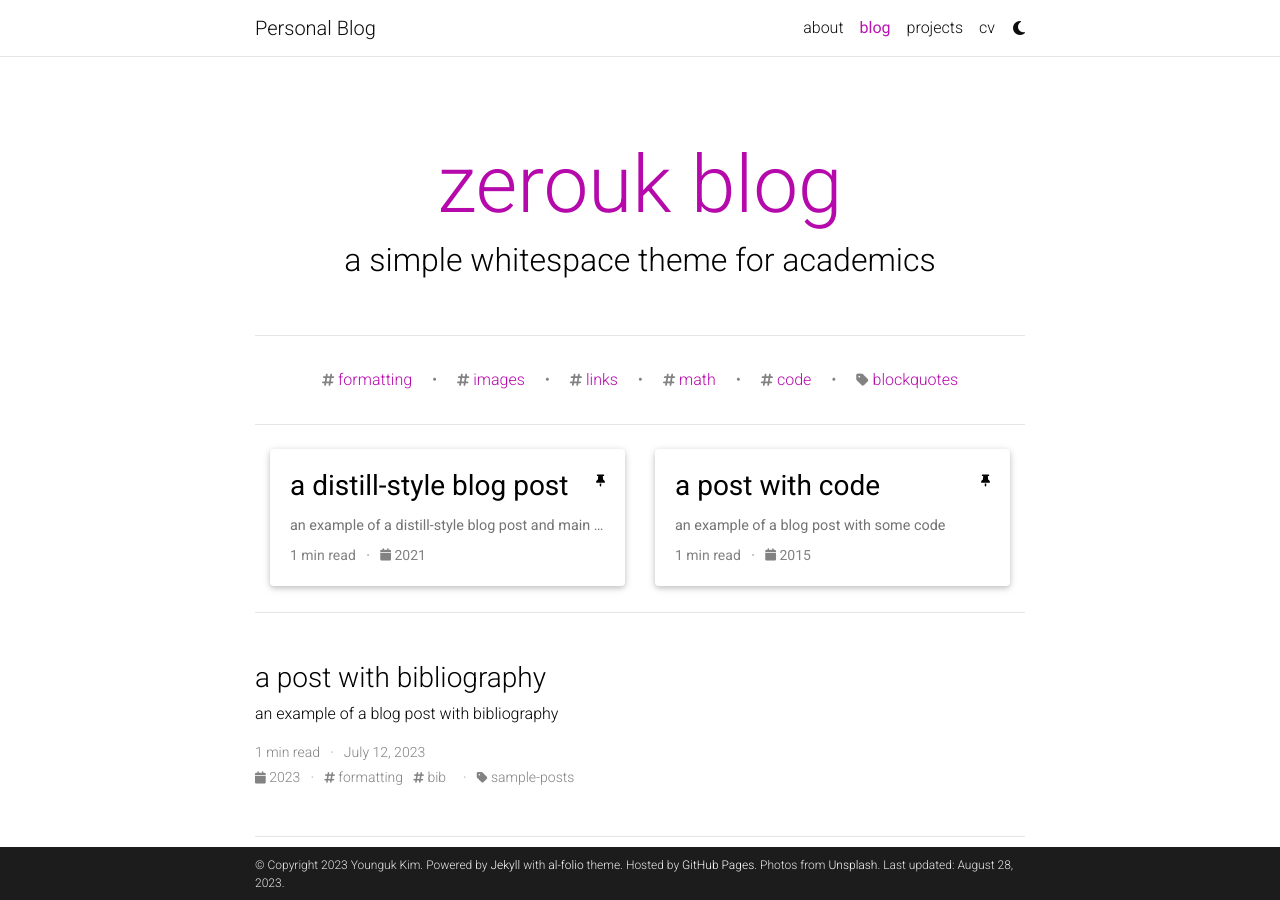
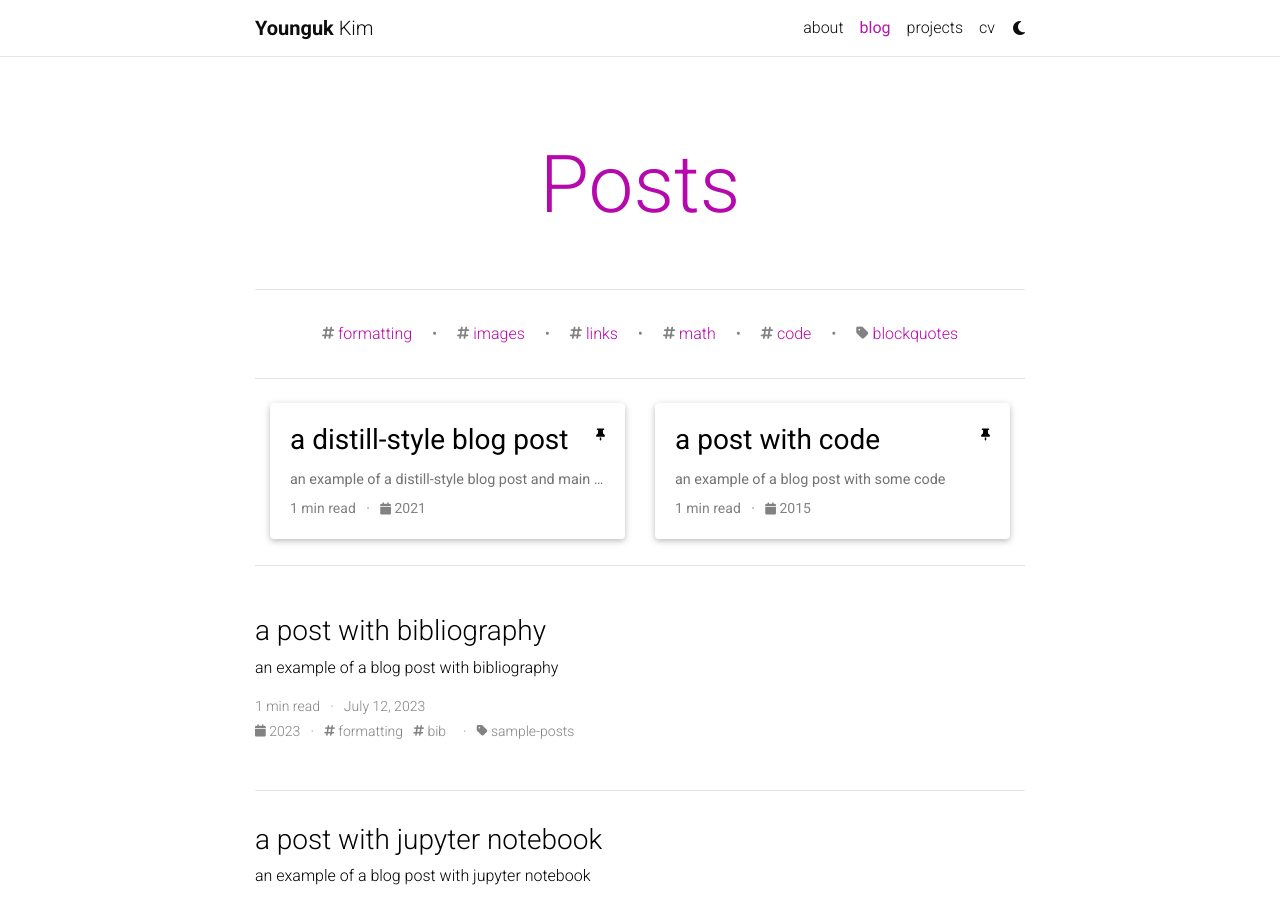
Before and after one commit to zerouk/zerouk.github.io, a Jekyll site: the page built from blog/index.html, in a window 1280 px wide and 900 px high. Built offline with Jekyll 4.4.1, drawn with Linux system fonts in a browser that asks for light colours; the list of posts is cut into pages by our own code; comment, search, counter and statistics services are not loaded; a style sheet for code colours, icons or effects is not loaded; some of the changed lines change nothing that is shown.

Commit message:
Update _config.yml

```diff
--- a/_config.yml
+++ b/_config.yml
@@ -2,7 +2,7 @@
 # Site settings
 # -----------------------------------------------------------------------------
 
-title: Personal Blog # the website title (if blank, full name will be used instead)
+title: blank # the website title (if blank, full name will be used instead)
 first_name: Younguk
 middle_name:
 last_name: Kim
@@ -52,7 +52,7 @@
 # -----------------------------------------------------------------------------
 
 navbar_fixed: true
-footer_fixed: true
+footer_fixed: false
 
 # Dimensions
 max_width: 800px
@@ -123,9 +123,9 @@
 # Blog
 # -----------------------------------------------------------------------------
 
-blog_name: zerouk blog # blog_name will be displayed in your blog page
+blog_name: Posts # blog_name will be displayed in your blog page
 blog_nav_title: blog # your blog must have a title for it to be displayed in the nav bar
-blog_description: a simple whitespace theme for academics
+blog_description: # a simple whitespace theme for academics
 permalink: /blog/:year/:title/
 
 # Pagination
@@ -140,17 +140,17 @@
 # Follow instructions on https://giscus.app/ to setup for your repo to fill out
 # the information below.
 giscus:
-  repo: alshedivat/al-folio      # <your-github-user-name>/<your-github-repo-name>
-  repo_id: MDEwOlJlcG9zaXRvcnk2MDAyNDM2NQ==
+  repo: zerouk/zerouk.github.io      # <your-github-user-name>/<your-github-repo-name>
+  repo_id: R_kgDOKMTOng
   category: Comments             # name of the category under which discussions will be created
-  category_id: DIC_kwDOA5PmLc4CTBt6
+  category_id: DIC_kwDOKMTOns4CY6q6
   mapping: title                 # identify discussions by post title
   strict: 1                      # use strict identification mode
   reactions_enabled: 1           # enable (1) or disable (0) emoji reactions
-  input_position: bottom         # whether to display input form below (bottom) or above (top) the comments
+  input_position: top         # whether to display input form below (bottom) or above (top) the comments
   theme: preferred_color_scheme  # name of the color scheme (preferred works well with al-folio light/dark mode)
   emit_metadata: 0
-  lang: en
+  lang: ko
 
 # Disqus comments (DEPRECATED)
 disqus_shortname: al-folio # put your disqus shortname
@@ -160,8 +160,8 @@
 # If you have blog posts published on medium.com or other external sources,
 # you can display them in your blog by adding a link to the RSS feed.
 external_sources:
-  - name: medium.com
-    rss_url: https://medium.com/@al-folio/feed
+  - name:
+    rss_url:
 
 # -----------------------------------------------------------------------------
 # Collections
```
